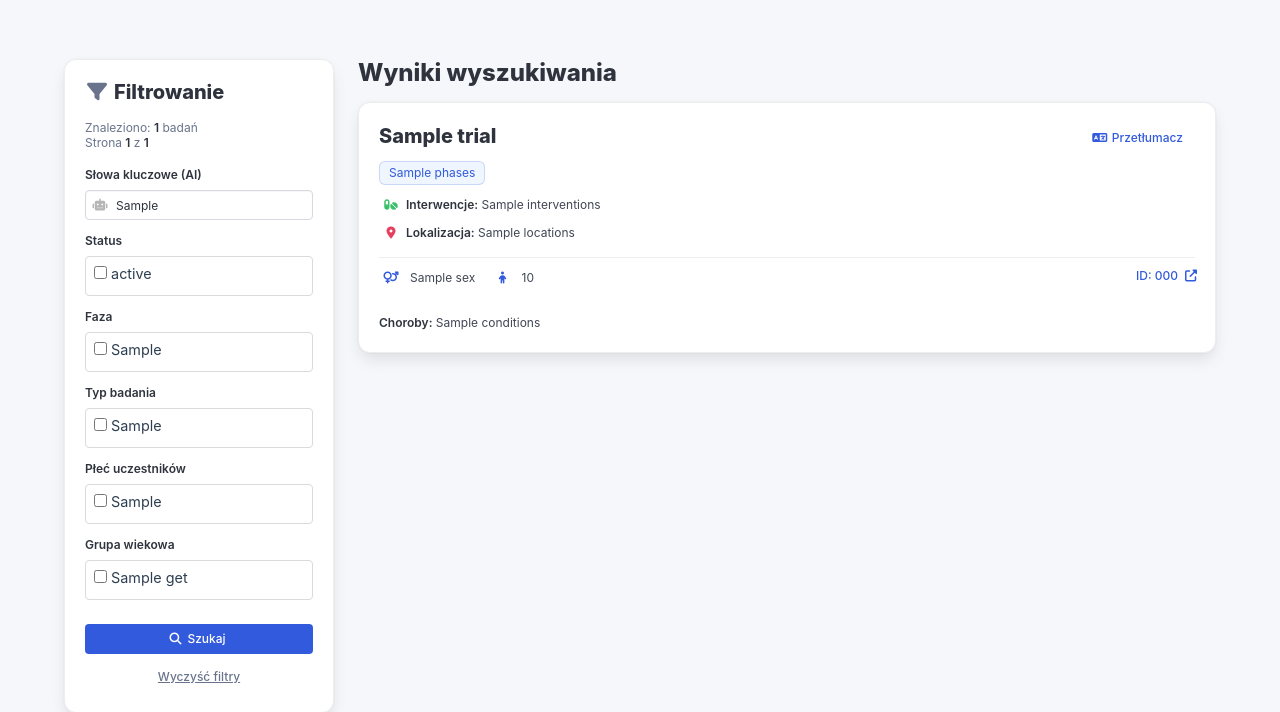
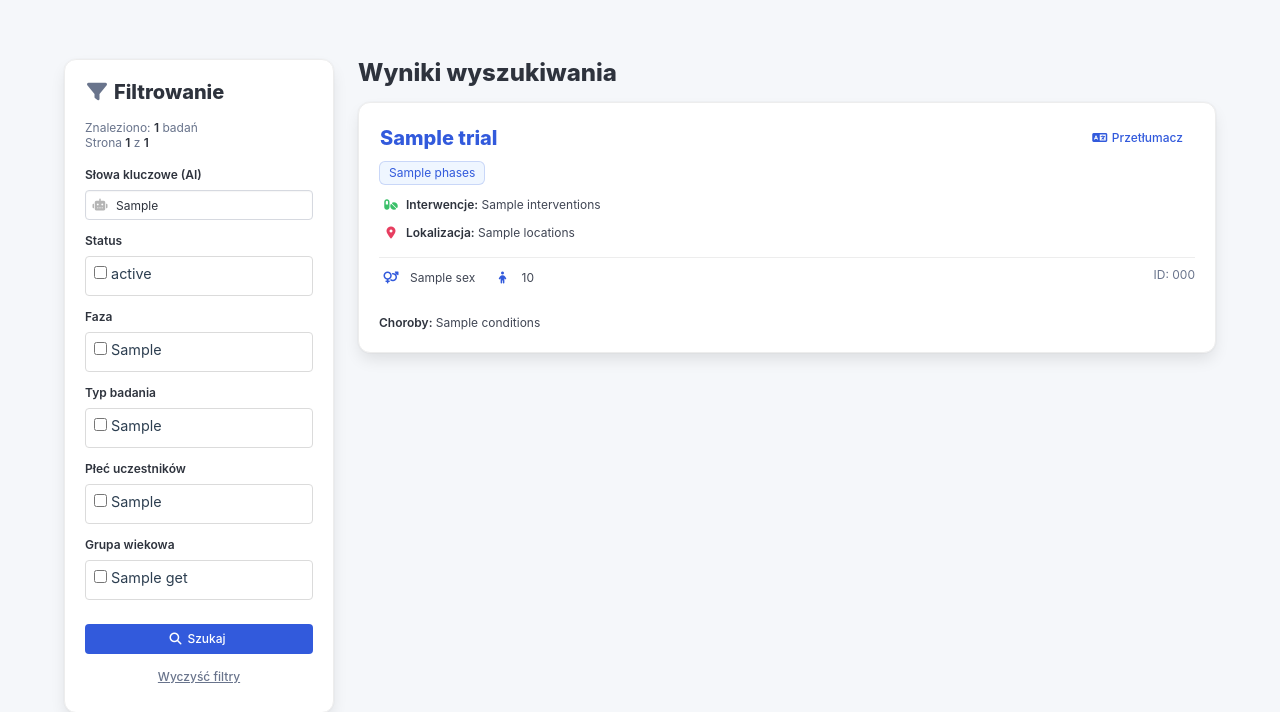
Before and after one commit to scbpls/clinical-scope, a Flask app: template templates/index.html in a window 1280 px wide. Shown: the part 53-765 px from the top of the page. Run offline with Flask 3, Linux system fonts and the light colour scheme; the template is opened without the code that fills it: most values are stand-ins (such as "Sample title", 1, 10 or a date in 2020).

Commit message:
Change redirect button

```diff
--- a/templates/index.html
+++ b/templates/index.html
@@ -198,9 +198,19 @@ endblock %} {% block content %}
             <div class="media-content">
               <div class="content">
                 <div class="is-flex is-justify-content-space-between mb-2">
-                  <h3 class="title is-5 mb-0 mr-2 text-title" style="flex: 1">
-                    {{ trial['Study Title'] }}
-                  </h3>
+                  <a
+                    href="https://clinicaltrials.gov/study/{{ trial['NCT Number'] }}"
+                    target="_blank"
+                    class="button is-small is-ghost p-0 h-auto is-justify-content-start"
+                    style="text-align: left; width: 100%"
+                  >
+                    <h3
+                      class="title is-5 has-text-link mb-0 mr-2 text-title"
+                      style="flex: 1"
+                    >
+                      {{ trial['Study Title'] }}
+                    </h3>
+                  </a>
                   <div class="is-flex-shrink-0">
                     <button
                       class="button is-small is-ghost translate-card-btn"
@@ -280,16 +290,7 @@ endblock %} {% block content %}
                     </span>
                   </div>
                   <div class="column is-narrow">
-                    <a
-                      href="https://clinicaltrials.gov/study/{{ trial['NCT Number'] }}"
-                      target="_blank"
-                      class="button is-small is-ghost p-0 h-auto"
-                    >
-                      <span>ID: {{ trial['NCT Number'] }}</span>
-                      <span class="icon is-small ml-1"
-                        ><i class="fa-solid fa-external-link-alt"></i
-                      ></span>
-                    </a>
+                    <span>ID: {{ trial['NCT Number'] }}</span>
                   </div>
                 </div>
                 {% if trial['Conditions'] %}
```
